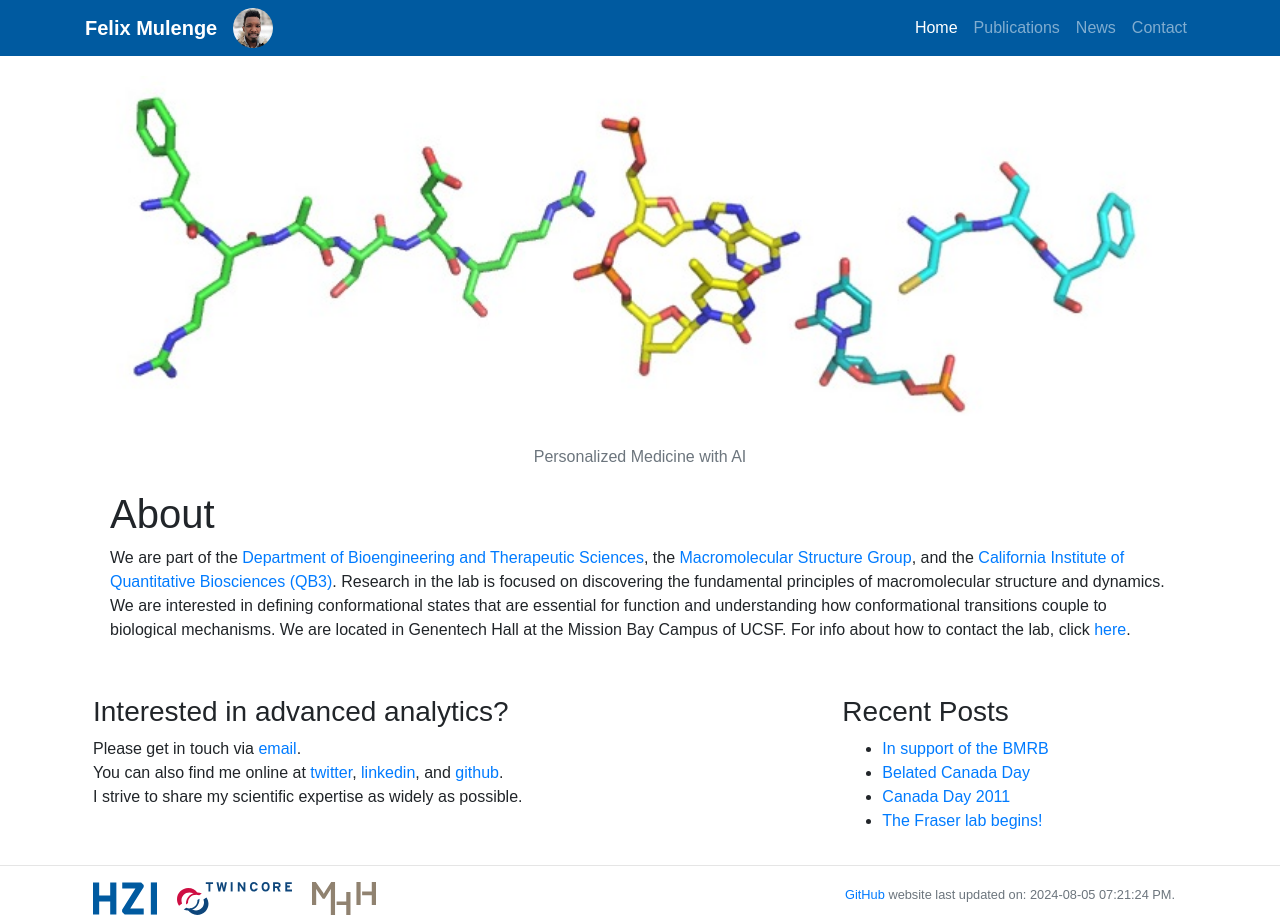
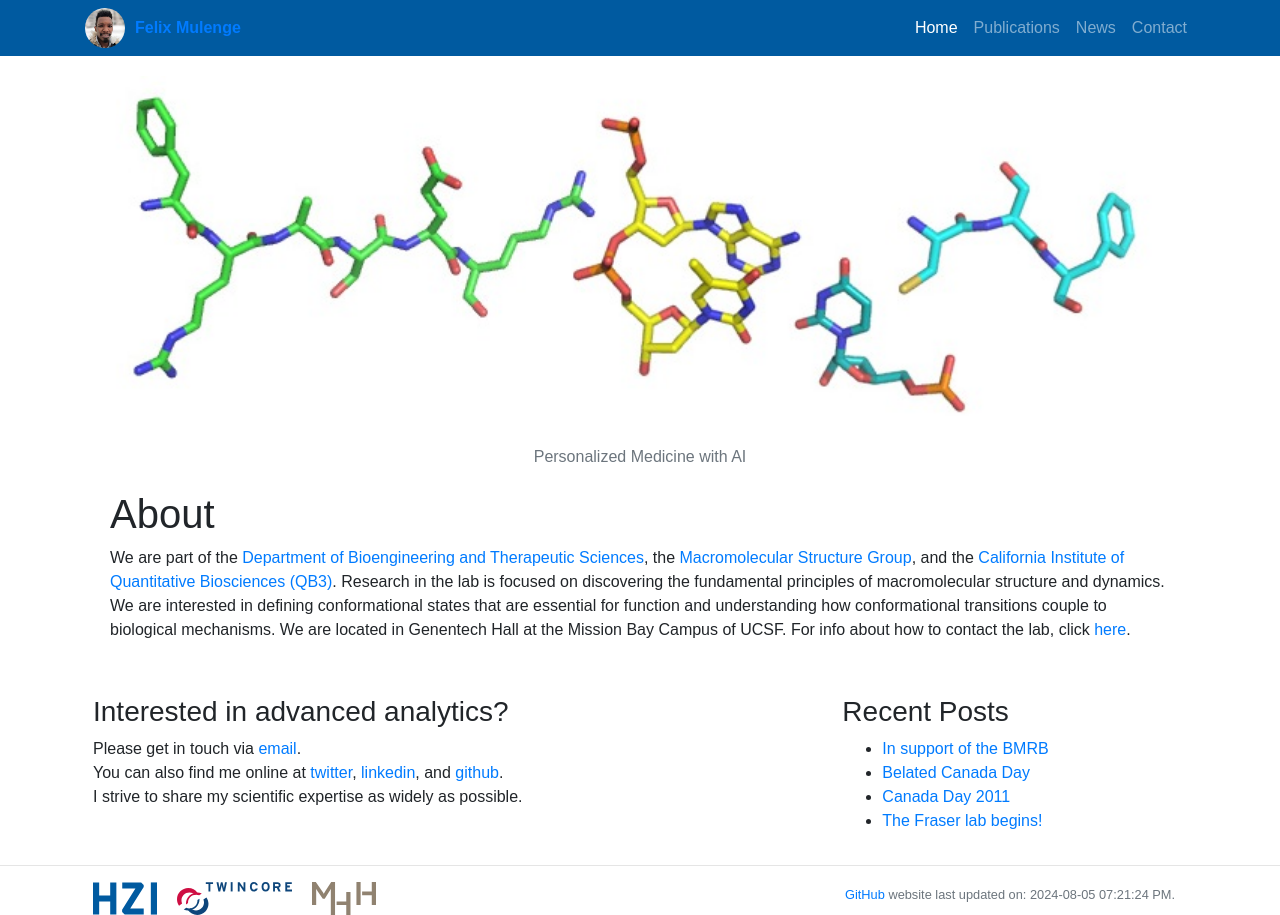
Before and after one commit to fmulenge/fmulenge.github.io, a Jekyll site: the page built from index.md, in a window 1280 px wide. Built offline with Jekyll 4.4.1, drawn with Linux system fonts in a browser that asks for light colours.

Commit message:
Update header.html

```diff
--- a/_includes/header.html
+++ b/_includes/header.html
@@ -24,9 +24,9 @@
     <!-- Static navbar -->
     <nav class="navbar navbar-expand-lg navbar-dark" style="background-color: #005AA0">
       <div class="container">
-        <a class="navbar-brand" style="font-weight:bold" href="/">{{site.name}}</a>
         <a href="#"><img class="avatar" src="/static/img/logo/host_logo.jpg" style="margin-right:10px" alt=""></a>
-        <button type="button" class="navbar-toggler" data-toggle="collapse" data-target="#navbarContent" aria-controls="navbarContent" aria-expanded="false" aria-label="Toggle navigation">
+        <a class="navbar-brand-name" style="font-weight:bold" href="/">{{site.name}}</a>
+        <button type="button" class="navbar-brand navbar-toggler" data-toggle="collapse" data-target="#navbarContent" aria-controls="navbarContent" aria-expanded="false" aria-label="Toggle navigation">
           <span class="navbar-toggler-icon"></span>
         </button>
         <div class="navbar-collapse collapse" id="navbarContent">
```
